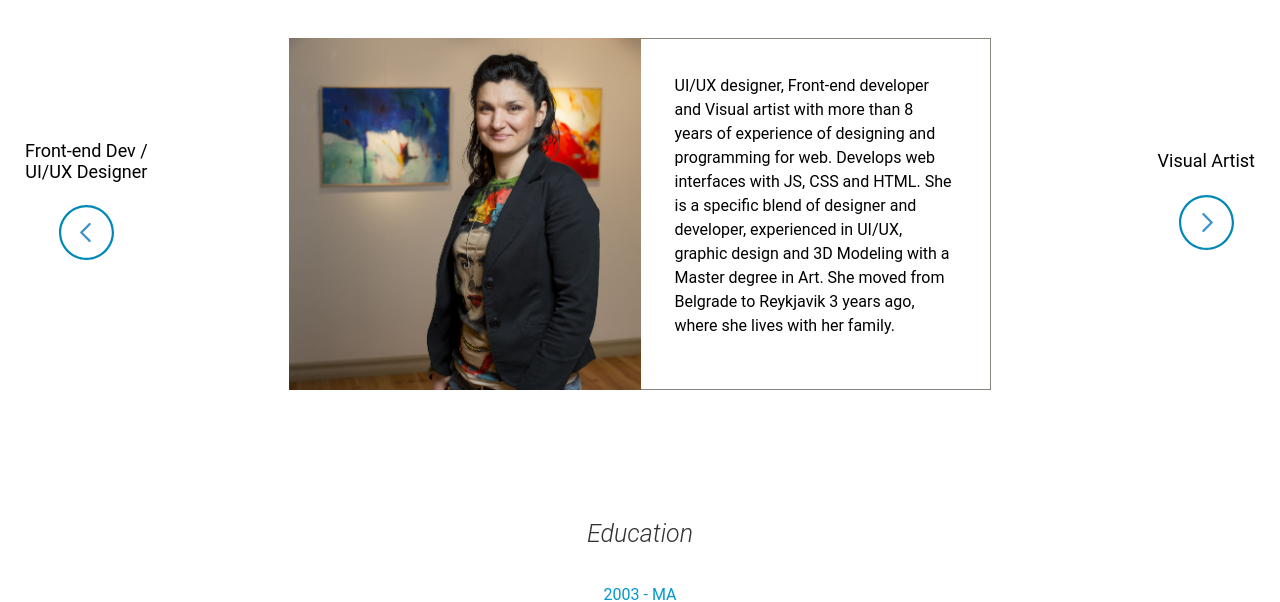
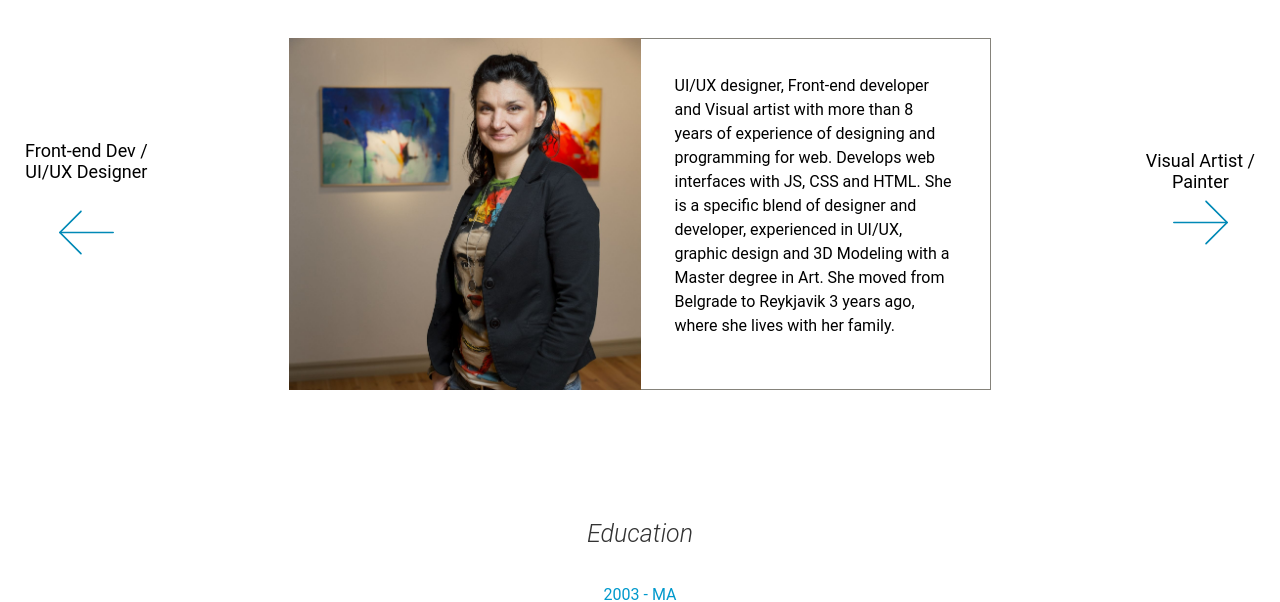
Before and after one commit to Antarina/new-website, a plain HTML site: page index.html in a window 1280 px wide. Shown: the part 198-800 px from the top of the page. Drawn offline with Linux system fonts and the light colour scheme.

Commit message:
Add files via upload

```diff
--- a/index.html
+++ b/index.html
@@ -56,15 +56,15 @@
                 </div>
                 <button class="more-left" onclick="slideLeft()">
                     <div class="button-text">
-                            Front-end Dev /<br/>UI/UX Designer
+                            Front-end Dev / <div class="about"><br/></div>UI/UX Designer
                     </div>
-                    <img src="images/next-color.svg" />
+                    <img src="images/next.svg" />
                 </button>
                 <button class="more-right" onclick="slideRight()">
                     <div class="button-text">
-                        Visual Artist
+                        Visual Artist / <div class="about"><br/></div>Painter
                     </div>
-                    <img src="images/next-color.svg" />
+                    <img src="images/next.svg" />
                 </button>
                 <div class="section">
                     <div class="subtitle">Education</div>
@@ -97,7 +97,7 @@
                     <div class="button-text">
                         Back to Home
                     </div>
-                    <img src="images/next-color.svg" />
+                    <img src="images/next.svg" />
                 </button>
                 <div class="section">
                     <div class="subtitle">Certifications</div>
@@ -132,7 +132,7 @@
                         <div class="button-text">
                             Back to Home
                         </div>
-                        <img src="images/next-color.svg" />
+                        <img src="images/next.svg" />
                     </button>
             </div>
         </div>
```
